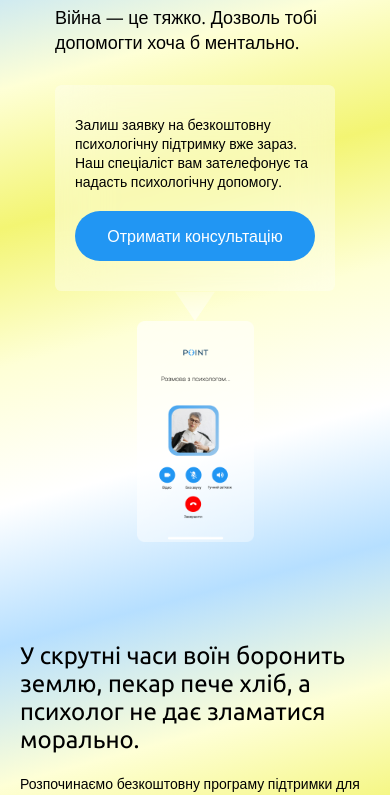
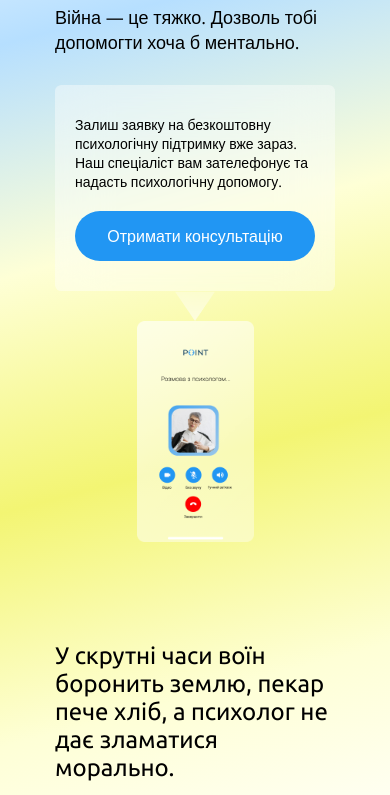
Before and after one commit to StanislavProtashchuk/PsyHelp, a website built with Parcel: page src/index.html in a window 390 px wide. Shown: the part 189-984 px from the top of the page. Built offline with nearby package versions, Linux system fonts and the light colour scheme.

Commit message:
mobileResolution

```diff
--- a/src/sass/components/_container.scss
+++ b/src/sass/components/_container.scss
@@ -1,7 +1,10 @@
 .container {
-  min-width: 320px;
   margin: 0px auto;
   padding: 0px 20px;
+
+  @media screen and (min-width: 320px) {
+    width: 320px;
+  }
 }
 
 body {
@@ -22,16 +25,6 @@ body {
     #feffd6,
     #f3f573,
     #feffd6,
-    white,
-    #b6dfff,
-    #feffd6,
-    #f3f573,
-    #feffd6,
-    white,
-    #b6dfff,
-    #feffd6,
-    #f3f573,
-    #feffd6,
     white
   );
 }
--- a/src/sass/layout/_hero.scss
+++ b/src/sass/layout/_hero.scss
@@ -71,6 +71,7 @@
   color: #ffffff;
   border-radius: 60px;
   border: transparent;
+  cursor: pointer;
 }
 
 .hero__button-wrapper--btn:hover {
```
